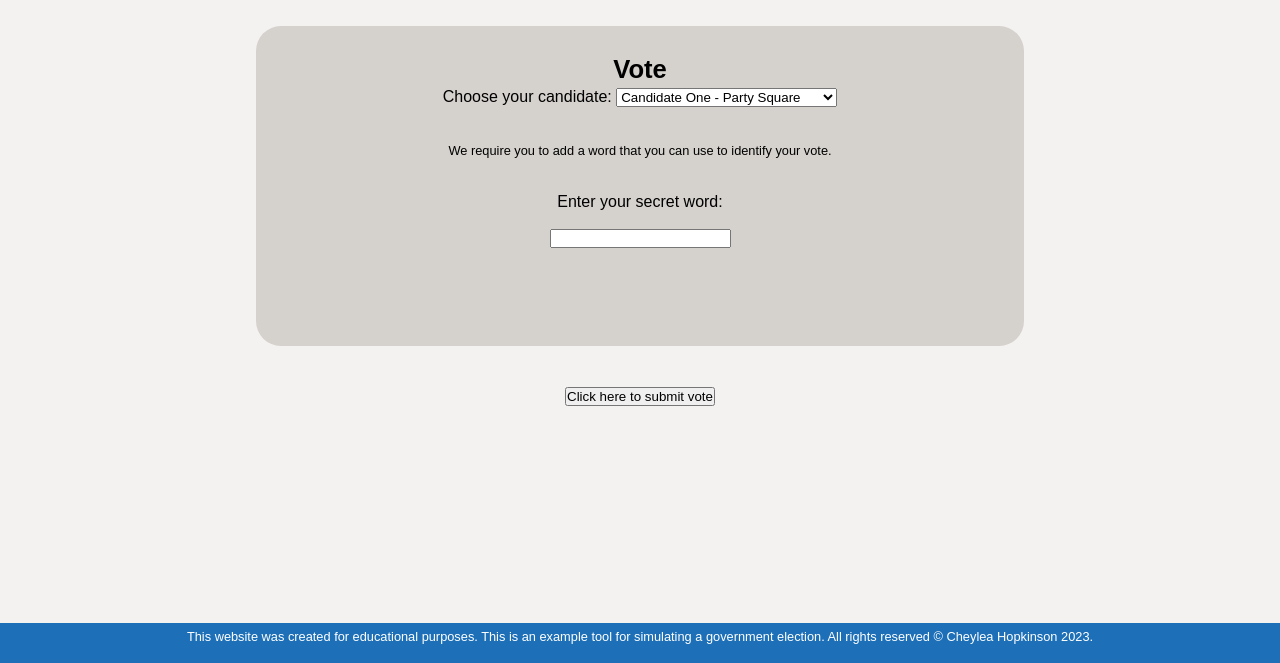
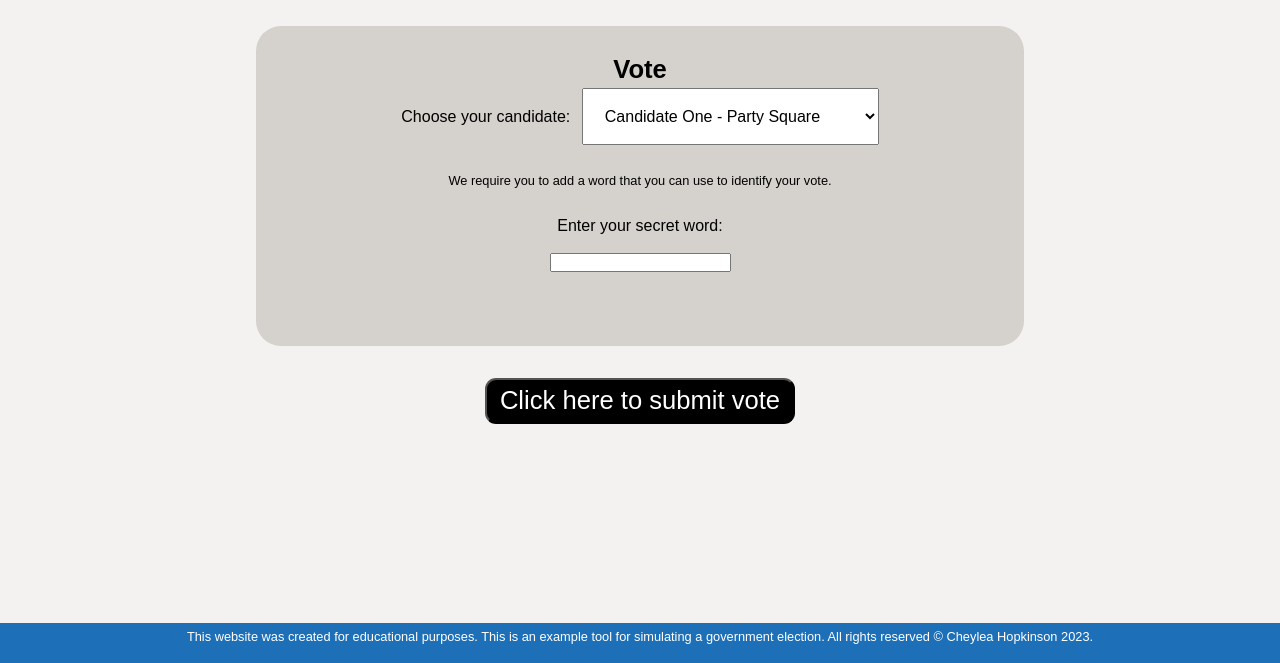
Before and after one commit to cheylea/selfverification-evoting, a Flask app: page /vote/all in a window 1280 px wide. Shown: the part 137-800 px from the top of the page. Run offline with Flask 3, Linux system fonts and the light colour scheme; parts of the project's set-up code (start-up, migrations or seed data) failed here and were passed over.

Commit message:
adjustments

```diff
--- a/static/css/stylesheet.css
+++ b/static/css/stylesheet.css
@@ -75,7 +75,20 @@
   }
   .middle p {
     font-size: 1vw;
-    padding: 5%;
+    padding: 4%;
+  }
+
+  .middle #candidates {
+    padding: 2.5%;
+    text-align: left;
+    margin-left: 1%;
+    font-size: 1.25vw
+  }
+
+  .middle img {
+    width: 4vw;
+    height: 4vw;
+    padding: 1%
   }
 
      /* 2. Button syling
@@ -100,6 +113,22 @@
     text-decoration: none;
   }
 
+  input[type=submit] {
+    border-radius: 11px;
+    font-family: Arial;
+    color: #ffffff;
+    font-size: 2vw;
+    padding: 0.5vw 1vw 0.5vw 1vw;
+    text-decoration: none;
+    text-align: center;
+    background: #000000;
+    text-decoration: none;
+  }
+  input[type=submit]:hover {
+    background: #1d70b8;
+    text-decoration: none;
+  }
+
 
   /* 8. Styling for the footer of website
   –––––––––––––––––––––––––––––––––––––––––––––––––– */
@@ -118,3 +147,33 @@
     color: white;
     font-size: 1vw;
   }
+
+  /* 9. FAQ Styling
+  –––––––––––––––––––––––––––––––––––––––––––––––––– */
+  div#faqs p{
+    display:none;
+  }
+
+  div#faqs p.faq1:target {
+    display:block;
+  }
+  div#faqs p.faq2:target {
+    display:block;
+  }
+  div#faqs p.faq3:target {
+    display:block;
+  }
+  div#faqs p.faq4:target {
+    display:block;
+  }
+  div#faqs h3 {
+    font-size: 1.5vw;
+    padding: 1%;
+    font-weight: bold;
+  }
+  div#faqs a:visited {
+    color: black;
+  }
+  div#faqs a:hover {
+    color: #1d70b8;
+  }
```
